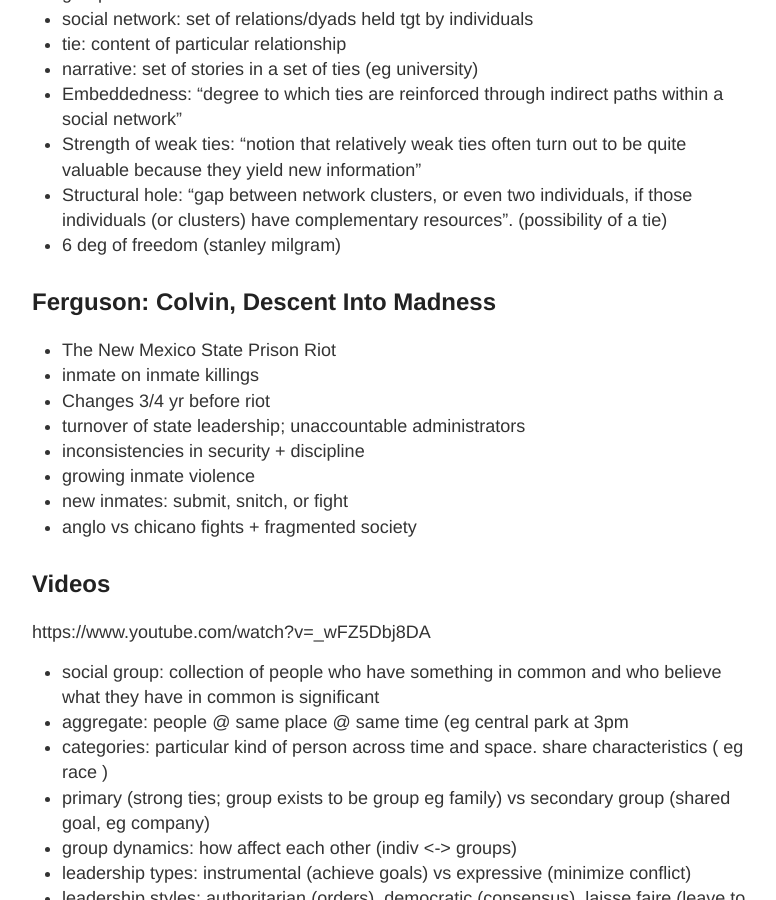
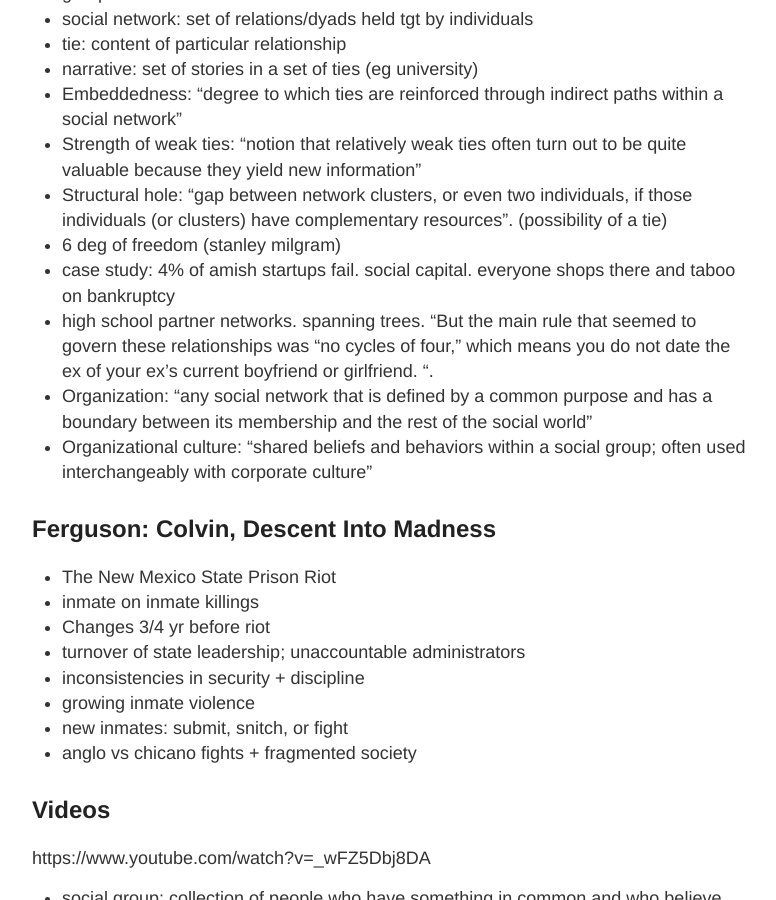
Before and after one commit to RONNCC/ronncc.github, a Jekyll site: the page built from _posts/2019-02-18-intro-sociology.md, in a window 1280 px wide and 900 px high, scrolled down 870 px. Shown: the whole window, without its empty margins (248-1024 px from the left). Built offline with Jekyll 4.4.1, drawn with Linux system fonts in a browser that asks for light colours; our own code applies the rules of GitHub Pages for plain Markdown files; comment, search, counter and statistics services are not loaded.

Commit message:
Update 2019-02-18-intro-sociology.md

```diff
--- a/_posts/2019-02-18-intro-sociology.md
+++ b/_posts/2019-02-18-intro-sociology.md
@@ -28,8 +28,10 @@ categories:
 - Structural hole: "gap between network clusters, or even
 two individuals, if those individuals (or clusters) have complementary resources". (possibility of a tie)
 - 6 deg of freedom (stanley milgram)
-
-
+- case study: 4% of amish startups fail. social capital. everyone shops there and taboo on bankruptcy
+- high school partner networks. spanning trees. "But the main rule that seemed to govern these relationships was “no cycles of four,” which means you do not date the ex of your ex’s current boyfriend or girlfriend. ".
+- Organization: "any social network that is defined by a common purpose and has a boundary between its membership and the rest of the social world"
+- Organizational culture: "shared beliefs and behaviors within a social group; often used interchangeably with corporate culture"
 
 ## Ferguson: Colvin, Descent Into Madness
 
```
